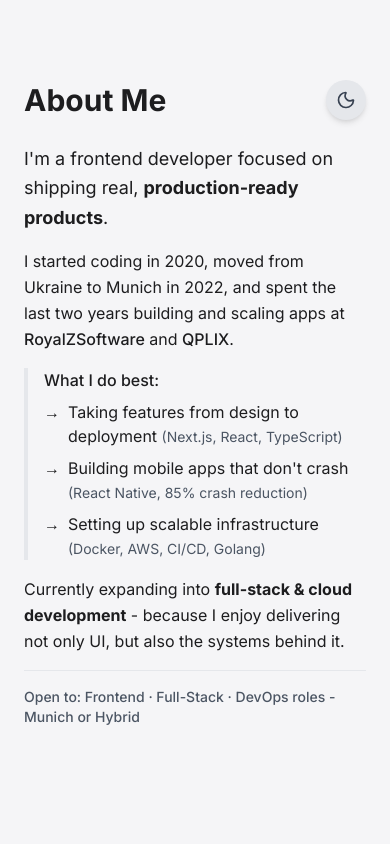
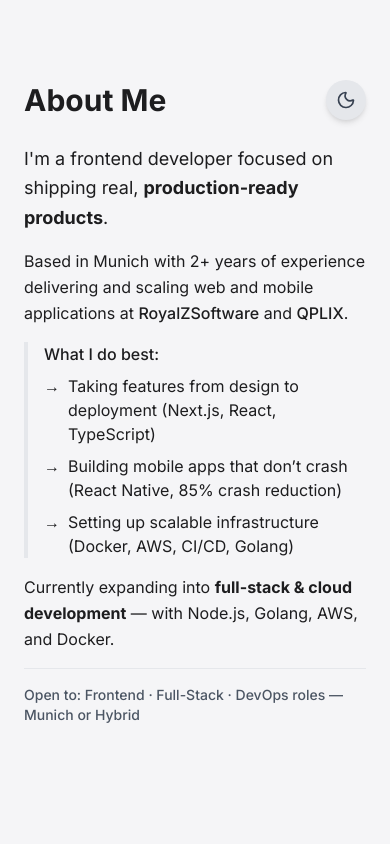
Before and after one commit to alexvlasov182/portfolio-react, a Next.js app: page / in a window 390 px wide. Shown: the top 844 px of the page. Built offline with nearby package versions, Linux system fonts and the light colour scheme.

Commit message:
feat: added animation

```diff
--- a/package.json
+++ b/package.json
@@ -11,6 +11,7 @@
   "dependencies": {
     "autoprefixer": "^10.4.22",
     "framer-motion": "^12.23.24",
+    "lodash.throttle": "^4.1.1",
     "lucide-react": "^0.554.0",
     "next": "16.0.3",
     "postcss": "^8.5.6",
@@ -20,6 +21,7 @@
   },
   "devDependencies": {
     "@tailwindcss/postcss": "^4",
+    "@types/lodash.throttle": "^4.1.9",
     "@types/node": "^20",
     "@types/react": "^19",
     "@types/react-dom": "^19",
--- a/src/components/About.tsx
+++ b/src/components/About.tsx
@@ -1,16 +1,31 @@
 'use client';
-import { motion } from 'framer-motion';
-import { slideInLeft } from '../lib/microAnimations';
+import { easeOut, motion } from 'framer-motion';
 import ThemeSwitcher from './ThemeSwitcher';
 
+export const slideInLeft = {
+  hidden: { opacity: 0, x: -50 },
+  visible: {
+    opacity: 1,
+    x: 0,
+    transition: { duration: 0.6, ease: easeOut },
+  },
+};
+
 export default function About() {
+  const points = [
+    'Taking features from design to deployment (Next.js, React, TypeScript)',
+    'Building mobile apps that don’t crash (React Native, 85% crash reduction)',
+    'Setting up scalable infrastructure (Docker, AWS, CI/CD, Golang)',
+  ];
+
   return (
     <motion.section
       id="about"
       className="scroll-mt-16"
       initial="hidden"
       whileInView="visible"
-      viewport={{ once: true }}
+      viewport={{ once: false, amount: 0.3 }}
+      variants={slideInLeft}
     >
       <div className="flex items-center justify-between mb-6">
         <motion.h2 className="text-3xl font-bold" variants={slideInLeft}>
@@ -19,7 +34,7 @@ export default function About() {
         <ThemeSwitcher />
       </div>
 
-      <motion.div className="space-y-4" variants={slideInLeft}>
+      <motion.div className="space-y-4">
         <p className="text-lg leading-relaxed">
           I&apos;m a frontend developer focused on shipping real,{' '}
           <span className="font-semibold text-primary dark:text-primaryDark">
@@ -29,55 +44,41 @@ export default function About() {
         </p>
 
         <p className="leading-relaxed">
-          I started coding in 2020, moved from Ukraine to Munich in 2022, and spent the last two
-          years building and scaling apps at <span className="font-medium">RoyalZSoftware</span> and{' '}
+          Based in Munich with 2+ years of experience delivering and scaling web and mobile
+          applications at <span className="font-medium">RoyalZSoftware</span> and{' '}
           <span className="font-medium">QPLIX</span>.
         </p>
 
         <div className="pl-4 border-l-4 border-primary/30 dark:border-primaryDark/30">
           <p className="font-medium mb-2">What I do best:</p>
           <ul className="space-y-2">
-            <li className="flex items-start">
-              <span className="text-primary dark:text-primaryDark mr-2">→</span>
-              <span>
-                Taking features from design to deployment{' '}
-                <span className="text-sm text-gray-600 dark:text-gray-400">
-                  (Next.js, React, TypeScript)
-                </span>
-              </span>
-            </li>
-            <li className="flex items-start">
-              <span className="text-primary dark:text-primaryDark mr-2">→</span>
-              <span>
-                Building mobile apps that don&apos;t crash{' '}
-                <span className="text-sm text-gray-600 dark:text-gray-400">
-                  (React Native, 85% crash reduction)
-                </span>
-              </span>
-            </li>
-            <li className="flex items-start">
-              <span className="text-primary dark:text-primaryDark mr-2">→</span>
-              <span>
-                Setting up scalable infrastructure{' '}
-                <span className="text-sm text-gray-600 dark:text-gray-400">
-                  (Docker, AWS, CI/CD, Golang)
-                </span>
-              </span>
-            </li>
+            {points.map((p, i) => (
+              <motion.li
+                key={i}
+                className="flex items-start"
+                initial={{ opacity: 0, y: 10 }}
+                whileInView={{ opacity: 1, y: 0 }}
+                viewport={{ once: true }}
+                transition={{ delay: i * 0.15, duration: 0.6, ease: 'easeOut' }}
+              >
+                <span className="text-primary dark:text-primaryDark mr-2">→</span>
+                {p}
+              </motion.li>
+            ))}
           </ul>
         </div>
 
-        <p className="leading-relaxed">
+        <p className="leading-relaxed mt-4">
           Currently expanding into{' '}
           <span className="font-semibold text-primary dark:text-primaryDark">
             full-stack & cloud development
           </span>{' '}
-          - because I enjoy delivering not only UI, but also the systems behind it.
+          — with Node.js, Golang, AWS, and Docker.
         </p>
 
         <div className="pt-4 mt-4 border-t border-gray-200 dark:border-gray-700">
           <p className="text-sm font-medium text-gray-600 dark:text-gray-400">
-            Open to: Frontend · Full-Stack · DevOps roles - Munich or Hybrid
+            Open to: Frontend · Full-Stack · DevOps roles — Munich or Hybrid
           </p>
         </div>
       </motion.div>
--- a/src/components/Experience.tsx
+++ b/src/components/Experience.tsx
@@ -11,7 +11,7 @@ const experience: Experience[] = [
     company: 'RoyalZSoftware',
     city: 'Weilheim, Bavaria, Germany',
     description: [
-      'Delivered course marketplace ent-to-end (Stripe + Mux + Next.js)',
+      'Delivered course marketplace end-to-end (Stripe + Mux + Next.js)',
       'Built MDX blog & landing page',
       'Developed React Native calendar → task completion –40%',
       'Reduced crash rate –85% via UI optimization + testing',
--- a/src/components/Projects.tsx
+++ b/src/components/Projects.tsx
@@ -1,6 +1,5 @@
 'use client';
-import { motion } from 'framer-motion';
-import { fadeInUp } from '../lib/microAnimations';
+import { motion, Variants } from 'framer-motion';
 
 type Project = { title: string; description: string; image: string; link?: string };
 
@@ -12,8 +11,9 @@ const projects: Project[] = [
     link: 'https://flowboard-indol.vercel.app/',
   },
   {
-    title: 'Newsletter',
-    description: 'Interactive analytics dashboard with charts and tables.',
+    title: 'Newsletter Platform',
+    description:
+      'Full-stack newsletter service with subscriber management and analytics dashboard.',
     image: '/projects/newsletter.png',
     link: 'https://royalzsoftware.de/newsletter',
   },
@@ -25,39 +25,77 @@ const projects: Project[] = [
   },
 ];
 
+const containerVariants: Variants = {
+  hidden: {},
+  visible: { transition: { staggerChildren: 0.15 } },
+};
+
+const itemVariants: Variants = {
+  hidden: { opacity: 0, y: 30, scale: 0.95 },
+  visible: { opacity: 1, y: 0, scale: 1, transition: { duration: 0.6, ease: [0.22, 1, 0.36, 1] } },
+};
+
 export default function Projects() {
   return (
-    <section id="projects" className="scroll-mt-16">
+    <motion.section
+      id="projects"
+      className="scroll-mt-16"
+      initial="hidden"
+      whileInView="visible"
+      viewport={{ once: false, amount: 0.2 }}
+      variants={containerVariants}
+    >
       <motion.h2
         className="text-3xl font-bold mb-8"
-        initial="hidden"
-        whileInView="visible"
-        variants={fadeInUp}
+        initial={{ opacity: 0, y: 20 }}
+        whileInView={{ opacity: 1, y: 0 }}
+        viewport={{ once: false }}
+        transition={{ duration: 0.6, ease: [0.22, 1, 0.36, 1] }}
       >
         Projects
       </motion.h2>
-      <ul className="grid grid-cols-1 md:grid-cols-2 gap-8">
-        {projects.map((p) => (
+
+      <motion.ul className="grid grid-cols-1 md:grid-cols-2 gap-8" variants={containerVariants}>
+        {projects.map((p, i) => (
           <motion.li
             key={p.title}
-            className="card overflow-hidden cursor-pointer group hover:shadow-xl transition-shadow duration-300"
+            className="card overflow-hidden cursor-pointer group rounded-xl shadow-sm hover:shadow-2xl transition-shadow duration-500"
+            variants={itemVariants}
           >
             <a href={p.link} target="_blank" rel="noopener noreferrer">
               <div className="overflow-hidden rounded-xl">
-                <img
+                <motion.img
                   src={p.image}
                   alt={p.title}
-                  className="w-full h-48 object-cover group-hover:scale-105 transition-transform duration-500"
+                  className="w-full h-48 object-cover"
+                  whileHover={{ scale: 1.05 }}
+                  transition={{ duration: 0.5 }}
                 />
               </div>
-              <div className="mt-4">
-                <h3 className="font-semibold text-xl mb-2">{p.title}</h3>
-                <p className="text-sm text-mutedLight dark:text-mutedDark">{p.description}</p>
+              <div className="mt-4 p-2">
+                <motion.h3
+                  className="font-semibold text-xl mb-2"
+                  initial={{ y: 10, opacity: 0 }}
+                  whileInView={{ y: 0, opacity: 1 }}
+                  viewport={{ once: false }}
+                  transition={{ duration: 0.5, delay: 0.1 * i }}
+                >
+                  {p.title}
+                </motion.h3>
+                <motion.p
+                  className="text-sm text-mutedLight dark:text-mutedDark"
+                  initial={{ y: 10, opacity: 0 }}
+                  whileInView={{ y: 0, opacity: 1 }}
+                  viewport={{ once: false }}
+                  transition={{ duration: 0.5, delay: 0.15 * i }}
+                >
+                  {p.description}
+                </motion.p>
               </div>
             </a>
           </motion.li>
         ))}
-      </ul>
-    </section>
+      </motion.ul>
+    </motion.section>
   );
 }
--- /dev/null
+++ b/src/hooks/useActiveSection.ts
@@ -0,0 +1,36 @@
+'use client';
+import { useEffect, useState } from 'react';
+import throttle from 'lodash.throttle';
+
+export default function useActiveSection(sectionIds: string[]) {
+  const [active, setActive] = useState(sectionIds[0]);
+
+  useEffect(() => {
+    const handleScroll = throttle(() => {
+      const scrollPosition = window.scrollY + window.innerHeight / 3;
+      let current = sectionIds[0];
+
+      for (const id of sectionIds) {
+        const el = document.getElementById(id);
+        if (!el) continue;
+        const top = el.offsetTop;
+        if (scrollPosition >= top) {
+          current = id;
+        } else {
+          break;
+        }
+      }
+
+      if (current !== active) {
+        setActive(current);
+      }
+    }, 100);
+
+    window.addEventListener('scroll', handleScroll, { passive: true });
+    handleScroll();
+
+    return () => window.removeEventListener('scroll', handleScroll);
+  }, [sectionIds, active]);
+
+  return active;
+}
```
Also changed, not shown: src/components/Sidebar.tsx (+22 -10 lines), src/components/TechStack.tsx (+21 -17 lines), 2 other files (tests, documents, lock files or other folders).
